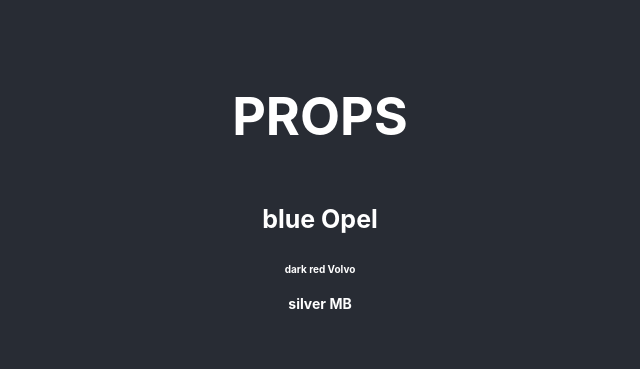
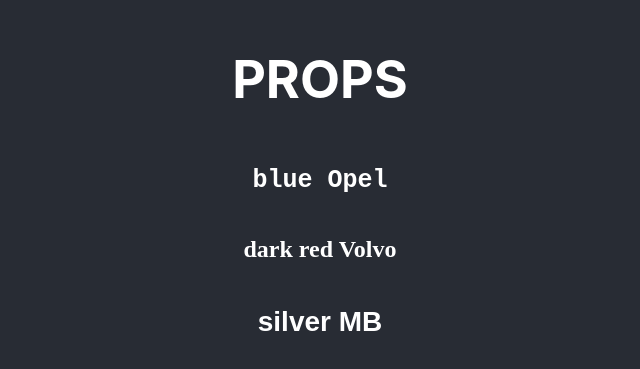
Before and after one commit to lukastabu/zirafa, a React (Create React App) app in the folder r1/: page / in a window 1280 px wide. Shown: the part 213-582 px from the top of the page, without its empty margins (320-960 px from the left). Built offline with nearby package versions, Linux system fonts and the light colour scheme.

Commit message:
font family

```diff
--- a/r1/src/App.jsx
+++ b/r1/src/App.jsx
@@ -6,9 +6,9 @@ function App() {
       <div className="App">
         <header className="App-header">
           <h1>PROPS</h1>
-          <Car maker="Opel" color="blue" size="25"></Car>
-          <Car maker="Volvo" color="dark red" size="10"></Car>
-          <Car maker="MB" color="silver" size="14"></Car>
+          <Car maker="Opel" color="blue" size="25" ff="'Courier New', Courier, monospace"></Car>
+          <Car maker="Volvo" color="dark red" size="24" ff="'Times New Roman', Times, serif"></Car>
+          <Car maker="MB" color="silver" size="28" ff="Arial, Helvetica, sans-serif"></Car>
         </header>
       </div>
     );
--- a/r1/src/Components/002/Car.jsx
+++ b/r1/src/Components/002/Car.jsx
@@ -1,7 +1,12 @@
 function Car(props) {
 
     return (
-        <h2 style={{fontSize: props.size + 'px'}}>{props.color} {props.maker}</h2>
+        <h2 style={
+            {
+                fontSize: props.size + 'px',
+                fontFamily: props.ff
+            }
+        }>{props.color} {props.maker}</h2>
     )
 }
 
```
